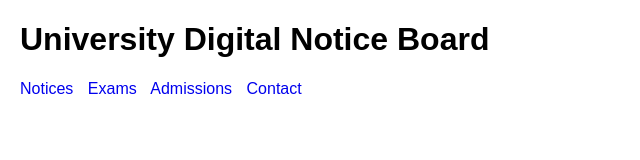
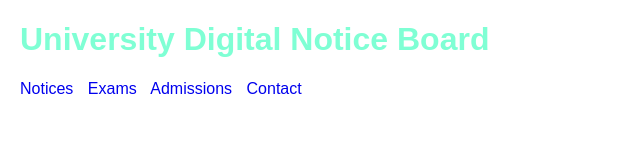
Before and after one commit to umairnbutt/uni-notice-board, a website: page src/index.html in a window 1280 px wide. Shown: the whole page, without its empty margins (0-640 px from the left). Drawn offline with Linux system fonts and the light colour scheme.

Commit message:
Add feature-contact with styles

```diff
--- a/package.json
+++ b/package.json
@@ -11,6 +11,6 @@
     "htmlhint": "^1.1.4",
     "parcel": "^2.12.0",
     "stylelint": "^16.0.0",
-    "stylelint-config-standard": "^36.0.0"
+    "stylelint-config-standard": "^36.0.1"
   }
 }
--- a/styles/style.css
+++ b/styles/style.css
@@ -1,6 +1,7 @@
 body {
   font-family: Arial, sans-serif;
   margin: 20px;
+  color: aquamarine;
 }
 
 nav a {
```
Also changed, not shown: 1 other file.
